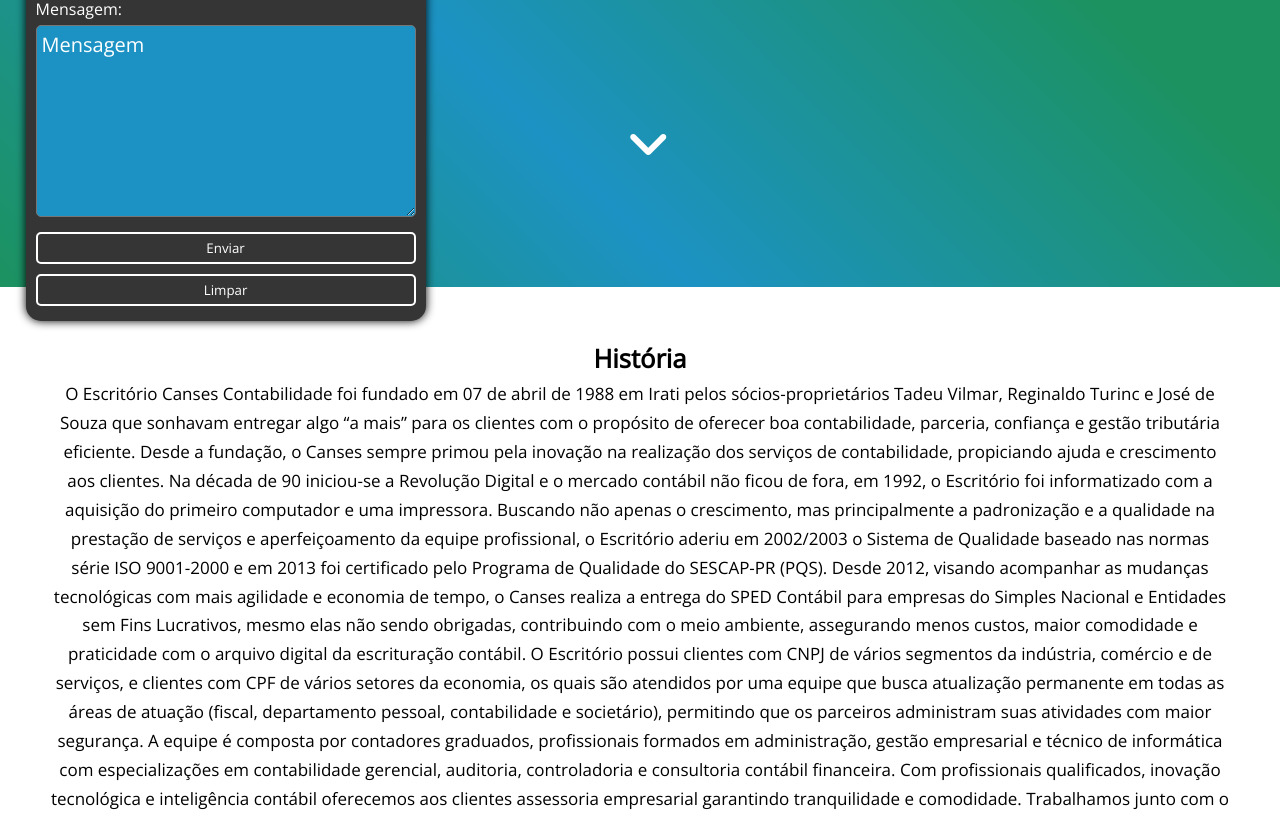
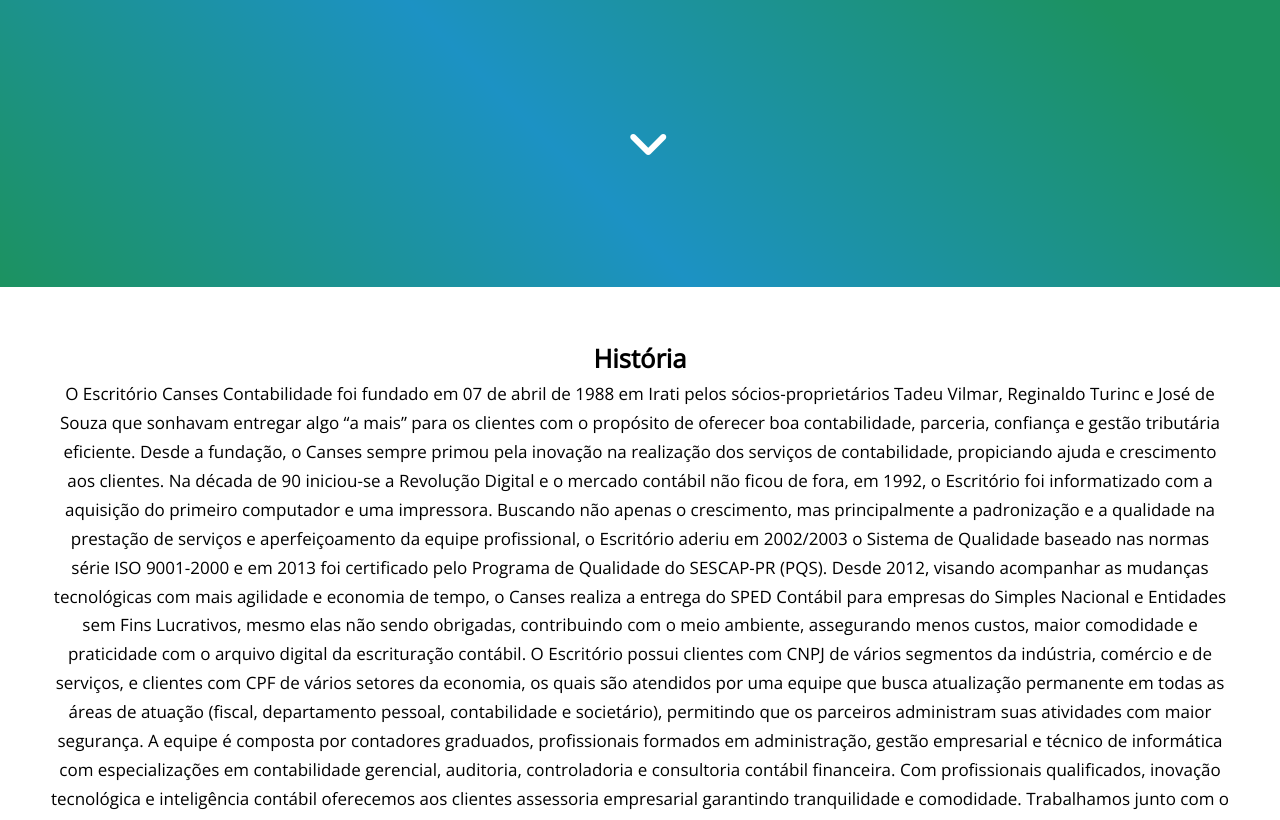
Before and after one commit to LordTwz/tadeu_finalizado, a plain HTML site: page index.html in a window 1280 px wide. Shown: the part 513-1333 px from the top of the page. Drawn offline with nearby package versions, Linux system fonts and the light colour scheme.

Commit message:
Update style.css

```diff
--- a/style.css
+++ b/style.css
@@ -536,8 +536,10 @@ footer .copyright {
 }
 @media screen and (max-width: 1280px) and (max-height: 800px){
     header form {
-        position: absolute;
-        transform: translateY(100px);
+        display: none;
+    }
+        main .form-mobile {
+        display: block;
     }
 }
 @media screen and (max-width: 1280px) and (max-height: 720px) {
```
